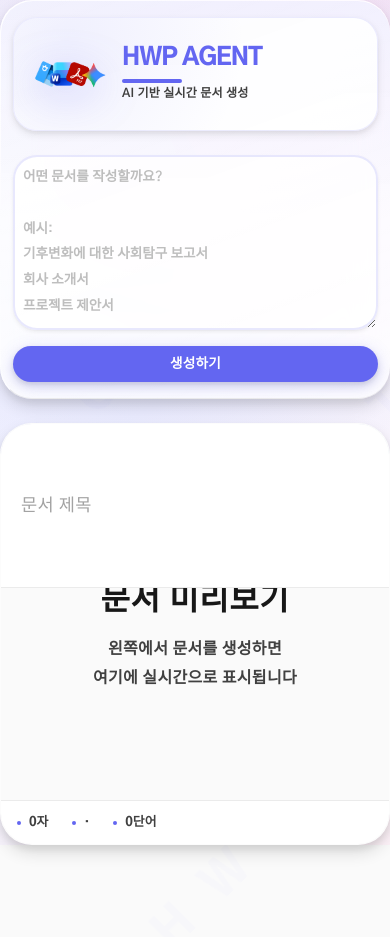
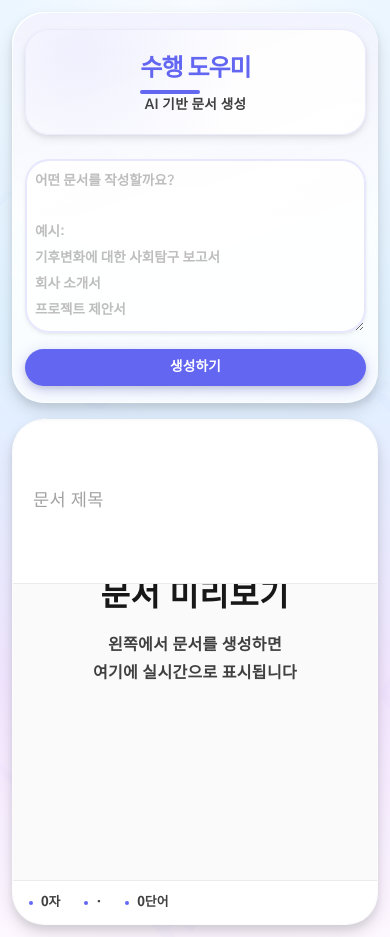
Before and after one commit to diddmstjr07/HWPAgent, a plain HTML site: page templates/index.html in a window 390 px wide. Before the commit the page ends 845 px from the top, so only its background shows below. Drawn offline with nearby package versions, Linux system fonts and the light colour scheme; a web font is replaced by a local one.

Commit message:
feat: add christmas theme and mobile flow

```diff
--- a/static/css/style.css
+++ b/static/css/style.css
@@ -123,12 +123,11 @@
 
 body {
     font-family: 'NanumSquareRound', 'Gothic A1', 'Nunito', 'Quicksand', sans-serif;
-    background: var(--bg-canvas);
-    background-image: var(--gradient-hero);
+    background: radial-gradient(circle at top, #f8fbff 0%, #dff1ff 40%, #f3e6ff 75%, #fdf7ff 100%);
     color: var(--text-primary);
     min-height: 100vh;
     overflow-x: hidden;
-    overflow-y: hidden;
+    overflow-y: auto;
     -webkit-font-smoothing: antialiased;
     -moz-osx-font-smoothing: grayscale;
     text-rendering: optimizeLegibility;
@@ -170,13 +169,53 @@ body::after {
     pointer-events: none;
 }
 
+.snowfield {
+    position: fixed;
+    inset: 0;
+    overflow: hidden;
+    pointer-events: none;
+    z-index: 0;
+}
+
+.snowfield span {
+    position: absolute;
+    top: -10%;
+    width: 10px;
+    height: 10px;
+    background: rgba(255, 255, 255, 0.95);
+    border-radius: 50%;
+    box-shadow: 0 0 8px rgba(255, 255, 255, 0.4);
+    animation: snowFall linear infinite;
+    filter: blur(0.3px);
+}
+
+.snowfield span:nth-child(1) { left: 5%; animation-duration: 12s; animation-delay: 0s; transform: scale(0.8); }
+.snowfield span:nth-child(2) { left: 20%; animation-duration: 16s; animation-delay: -2s; transform: scale(1.1); }
+.snowfield span:nth-child(3) { left: 35%; animation-duration: 14s; animation-delay: -4s; transform: scale(0.9); }
+.snowfield span:nth-child(4) { left: 50%; animation-duration: 18s; animation-delay: -1s; transform: scale(1.2); }
+.snowfield span:nth-child(5) { left: 65%; animation-duration: 15s; animation-delay: -3s; transform: scale(0.7); }
+.snowfield span:nth-child(6) { left: 80%; animation-duration: 17s; animation-delay: -5s; transform: scale(1.3); }
+.snowfield span:nth-child(7) { left: 12%; animation-duration: 19s; animation-delay: -6s; transform: scale(0.9); }
+.snowfield span:nth-child(8) { left: 28%; animation-duration: 13s; animation-delay: -7s; transform: scale(1); }
+.snowfield span:nth-child(9) { left: 44%; animation-duration: 16s; animation-delay: -8s; transform: scale(0.8); }
+.snowfield span:nth-child(10) { left: 58%; animation-duration: 18s; animation-delay: -9s; transform: scale(1.1); }
+.snowfield span:nth-child(11) { left: 72%; animation-duration: 20s; animation-delay: -10s; transform: scale(0.95); }
+.snowfield span:nth-child(12) { left: 88%; animation-duration: 14s; animation-delay: -11s; transform: scale(1.05); }
+
+@keyframes snowFall {
+    0% { transform: translate3d(0, -10%, 0) scale(var(--snow-scale, 1)); opacity: 0; }
+    10% { opacity: 1; }
+    50% { transform: translate3d(-10px, 50vh, 0) scale(var(--snow-scale, 1)); }
+    100% { transform: translate3d(10px, 110vh, 0) scale(var(--snow-scale, 1)); opacity: 0; }
+}
+
 /* ============================================
    LAYOUT SYSTEM
    ============================================ */
 
 .container {
     display: flex;
-    height: 100vh;
+    min-height: 100vh;
     max-width: 100%;
     padding: var(--space-6);
     gap: var(--space-6);
@@ -198,7 +237,8 @@ body::after {
 
 /* LEFT PANEL - Input & Controls */
 .left-panel {
-    width: 420px;
+    width: min(420px, 100%);
+    flex-shrink: 0;
     padding: var(--space-8) var(--space-6);
     display: flex;
     flex-direction: column;
@@ -293,8 +333,8 @@ body::after {
 }
 
 .brand-mark {
-    width: 72px;
-    height: 72px;
+    width: clamp(72px, 9vw, 130px);
+    height: clamp(72px, 9vw, 130px);
     object-fit: contain;
     filter: drop-shadow(0 10px 20px rgba(99, 102, 241, 0.25));
     z-index: 1;
@@ -314,6 +354,7 @@ body::after {
     flex-direction: column;
     gap: var(--space-1);
     z-index: 1;
+    align-items: flex-start;
 }
 
 .brand-copy h1 {
@@ -879,9 +920,10 @@ body::after {
 
 .panel-header h1 {
     font-family: 'NanumSquareRound', 'Gothic A1', 'Comfortaa', sans-serif;
-    font-size: 3rem;
+    font-size: 2.4rem;
     font-weight: 900;
     margin-bottom: var(--space-4);
+    margin-top: 10px;
     letter-spacing: -1px;
     line-height: 1.1;
     color: var(--primary);
@@ -1826,8 +1868,13 @@ textarea:focus {
 
 /* 데스크탑 (1200px 이하) */
 @media (max-width: 1200px) {
+    .container {
+        padding: var(--space-4);
+        gap: var(--space-4);
+    }
+
     .left-panel {
-        width: 380px;
+        width: min(400px, 100%);
     }
 
     .panel-header h1 {
@@ -1843,23 +1890,20 @@ textarea:focus {
 @media (max-width: 1024px) {
     .container {
         flex-direction: column;
-        height: auto;
+        align-items: stretch;
         min-height: 100vh;
     }
 
     .left-panel {
         width: 100%;
-        height: auto;
-        min-height: auto;
-        max-height: 50vh;
+        flex-direction: column;
         border-right: none;
-        border-bottom: 1px solid var(--border-primary);
         padding: var(--space-6) var(--space-5);
     }
 
     .right-panel {
-        height: auto;
-        min-height: 50vh;
+        width: 100%;
+        min-height: 60vh;
     }
 
     .panel-header h1 {
@@ -1867,27 +1911,31 @@ textarea:focus {
     }
 
     .panel-header p {
-        font-size: 0.8rem;
+        font-size: 0.9rem;
+    }
+
+    .brand-hero {
+        padding: var(--space-4);
     }
 
     .input-section textarea {
-        rows: 4;
         font-size: 0.95rem;
     }
 
     .editor-header {
-        padding: var(--space-4) var(--space-6);
+        padding: var(--space-4) var(--space-5);
         flex-wrap: wrap;
         gap: var(--space-3);
     }
 
     .title-input {
-        font-size: 1.5rem;
+        font-size: 1.6rem;
     }
 
     .editor-actions {
         width: 100%;
-        justify-content: space-between;
+        justify-content: flex-start;
+        gap: var(--space-3);
     }
 
     .document-preview {
@@ -1900,15 +1948,6 @@ textarea:focus {
 
     .preview-content {
         font-size: 0.95rem;
-    }
-
-    .mode-selector {
-        gap: var(--space-2);
-    }
-
-    .mode-btn {
-        padding: var(--space-3) var(--space-4);
-        font-size: 0.85rem;
     }
 }
 
@@ -1920,17 +1959,13 @@ textarea:focus {
         --space-12: 2.5rem;
     }
 
-    body {
-        font-size: 14px;
-    }
-
     .container {
-        padding: 0;
+        padding: var(--space-3);
     }
 
     .left-panel {
         padding: var(--space-5) var(--space-4);
-        max-height: 60vh;
+        border-bottom: 1px solid rgba(255, 255, 255, 0.25);
     }
 
     .panel-header h1 {
@@ -1939,14 +1974,22 @@ textarea:focus {
     }
 
     .panel-header p {
-        font-size: 0.75rem;
+        font-size: 0.85rem;
+    }
+
+    .brand-hero {
+        flex-direction: row;
+        gap: var(--space-3);
+    }
+
+    .brand-copy h1 {
+        font-size: 1.6rem;
     }
 
     .input-section textarea,
     .unified-input-section textarea {
         font-size: 0.9rem;
         padding: var(--space-3);
-        rows: 3;
     }
 
     .btn {
@@ -2092,6 +2135,15 @@ textarea:focus {
 
 /* 소형 모바일 (480px 이하) */
 @media (max-width: 480px) {
+    .brand-hero {
+        flex-direction: column;
+        text-align: center;
+    }
+
+    .brand-copy {
+        align-items: center;
+    }
+
     .panel-header h1 {
         font-size: 1.5rem;
     }
--- a/templates/index.html
+++ b/templates/index.html
@@ -17,19 +17,20 @@
     <link href="https://fonts.googleapis.com/css2?family=Inter:wght@300;400;500;600;700;800&display=swap" rel="stylesheet">
     <!-- Custom CSS -->
     <link rel="stylesheet" href="/static/css/style.css">
-    <!-- 한컴 훈민정음 폰트 CSS -->
-    <link rel="stylesheet" href="/static/css/hunminjeongeum.css">
 </head>
 <body>
+    <div class="snowfield">
+        <span></span><span></span><span></span><span></span><span></span><span></span>
+        <span></span><span></span><span></span><span></span><span></span><span></span>
+    </div>
     <div class="container">
         <!-- 왼쪽: 입력 패널 -->
         <div class="panel left-panel">
             <div class="panel-header">
                 <div class="brand-hero">
-                    <img src="/static/images/logo.png" alt="HWP Agent 로고" class="brand-mark" loading="lazy">
                     <div class="brand-copy">
-                        <h1>HWP AGENT</h1>
-                        <p>AI 기반 실시간 문서 생성</p>
+                        <h1>수행 도우미</h1>
+                        <p>AI 기반 문서 생성</p>
                     </div>
                 </div>
             </div>
```
Also changed, not shown: static/images/gemini.png (added), static/images/hwp.png (added), static/images/pdf.png (added), static/images/word.png (added).
